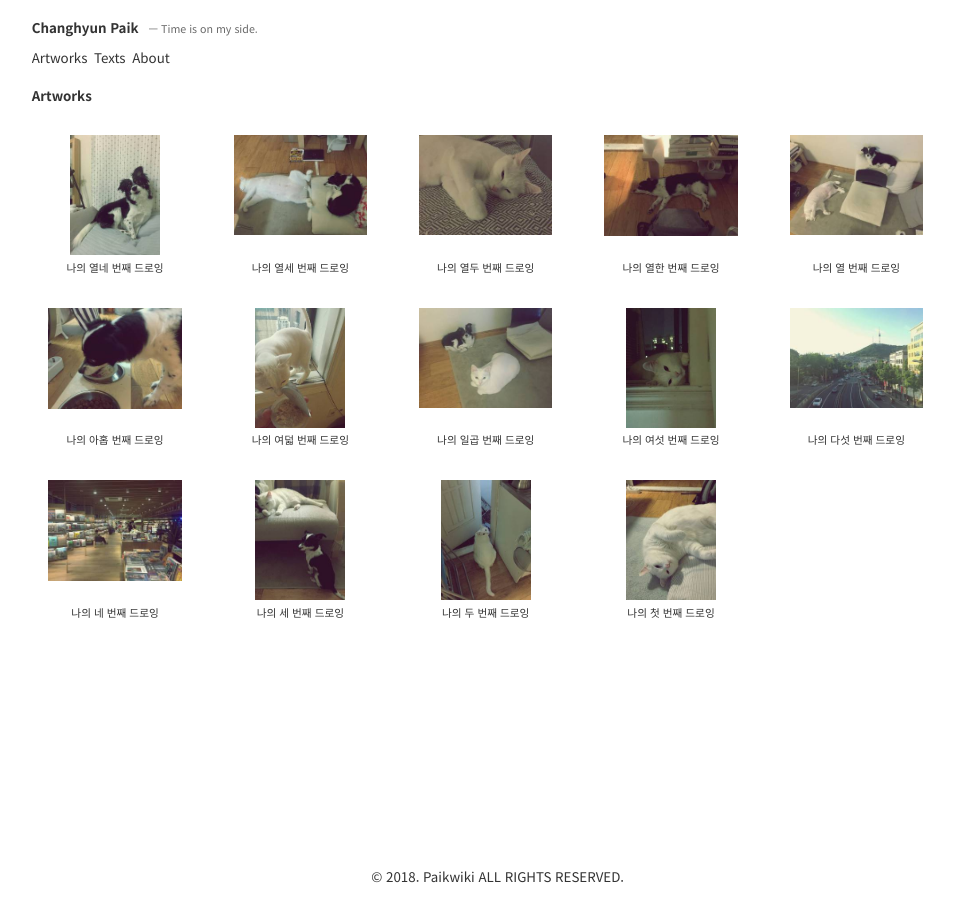
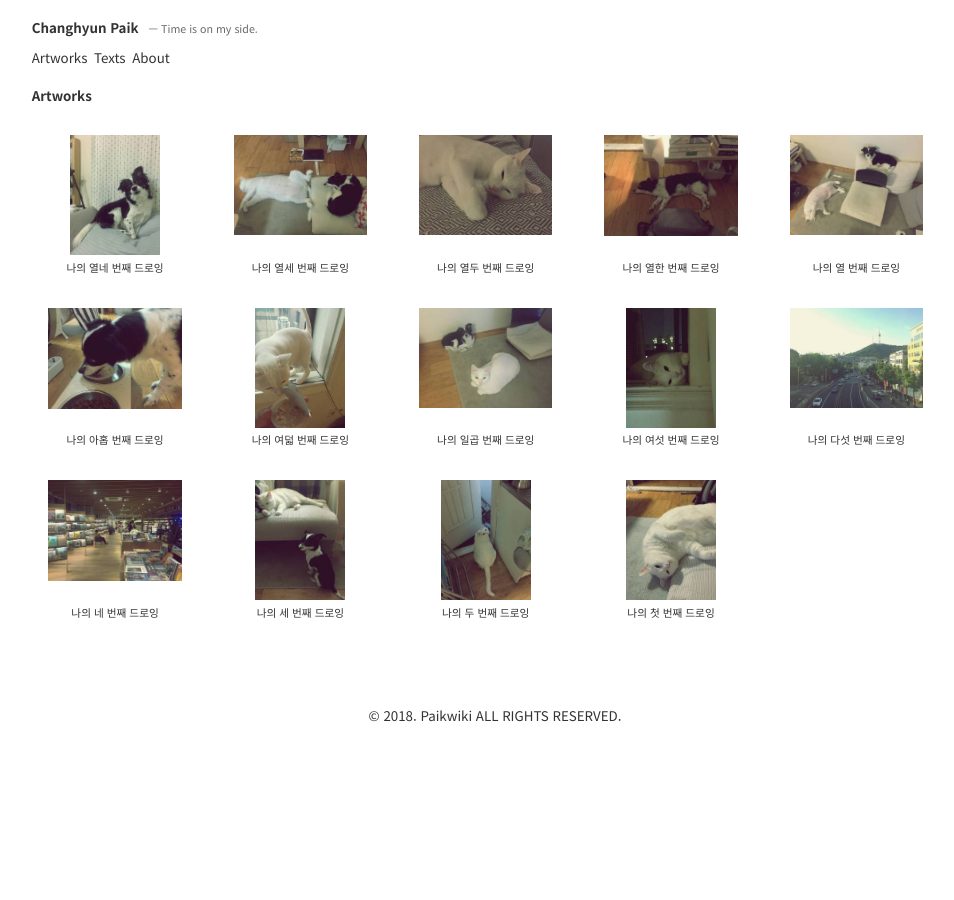
Before and after one commit to paikwiki/jt-alpha, a Jekyll site: the page built from index.html, in a window 1280 px wide. Shown: the whole page, without its empty margins (145-1099 px from the left). Built offline with Jekyll 4.4.1, drawn with Linux system fonts in a browser that asks for light colours.

Commit message:
Fix footer

```diff
--- a/_sass/layout.scss
+++ b/_sass/layout.scss
@@ -162,11 +162,8 @@
     }
   }
   .site-footer {
-    position: fixed;
     padding: 0.2em;
     bottom: 0;
-    left: 0;
-    width: 100%;
     // background-color: white;
     p {
       text-align: center;
```
